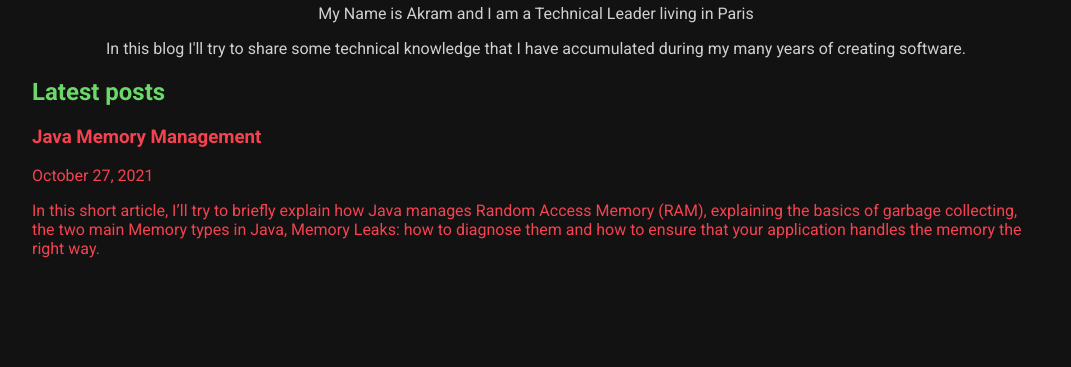
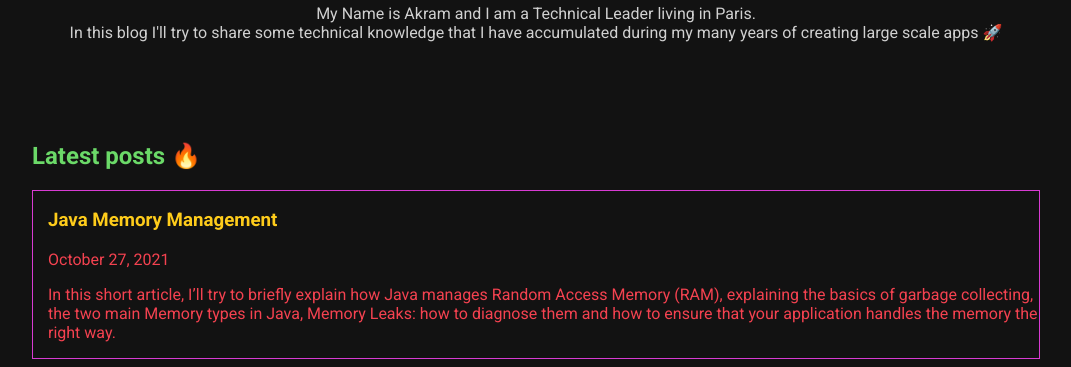
Before and after one commit to FrenchTechLead/ftl-astro, an Astro site: page / in a window 1280 px wide. Shown: the part 461-828 px from the top of the page, without its empty margins (104-1175 px from the left). Before the commit the page ends 800 px from the top, so only its background shows below. Built offline with nearby package versions, Linux system fonts and the light colour scheme; Astro itself is replaced by a stand-in of ours.

Commit message:
update styles

```diff
--- a/src/pages/index.astro
+++ b/src/pages/index.astro
@@ -6,8 +6,9 @@ import "@styles/global.scss";
 import "@styles/index.scss";
 
 
-let title = 'Hi there! Glad to see you here.';
-let description = 'My Name  is Akram and I am a Technical Leader living in Paris'
+let title = 'Hi there 👋 Glad to see you here.';
+let description = 'My Name  is Akram and I am a Technical Leader living in Paris.'
+let description2 = 'In this blog I\'ll try to share some technical knowledge that I have accumulated during my many years of creating large scale apps 🚀'
 let permalink = 'https://frenchtechlead.com/';
 
 
@@ -26,13 +27,13 @@ const techPosts = await Astro.glob('./posts/tech/*.md');
 			<main>
 				<section style="text-align: center;">
 					<img id="akram-pic" width="300px" height="300px" src="/assets/blog/akram.jpg" alt="Akram's picture" title="Akram's picture"/>
-					<h2 style="color: var(--color-txt-white);">{title}</h2>
-					<p>{description}</p>
-					<p>In this blog I'll try to share some technical knowledge that I have accumulated during my many years of creating software.</p>
+					<h2 style="color: var(--color-white);">{title}</h2>
+					<p>{description} <br/> {description2}</p>
 				</section>
 
-				<h2 style="color: var(--color-green);">Latest posts</h2>
-				<section aria-label="Blog post list">
+
+				<section id="latest-posts" aria-label="Blog post list">
+				    <h2 style="color: var(--color-green);">Latest posts 🔥</h2>
 					{techPosts.map((p) => <BlogPostPreview post={p.frontmatter as any} url={p.url} />)}
 				</section>
 			</main>
--- a/src/styles/blog.scss
+++ b/src/styles/blog.scss
@@ -1,7 +1,7 @@
 table,
 th,
 td {
-	border: 1px solid var(--color-txt-white);
+	border: 1px solid var(--color-white);
 	border-collapse: collapse;
 }
 
--- a/src/styles/global.scss
+++ b/src/styles/global.scss
@@ -1,19 +1,18 @@
 :root{
-    --color-txt-white: rgb(255, 255, 255);
-    --color-txt-grey: rgb(208, 208, 208);
+    --color-white: rgb(255, 255, 255);
+    --color-grey: rgb(208, 208, 208);
     --color-green: rgb(107, 217, 104);
     --color-light-blue: rgb(61, 239, 233);
     --color-blue: rgb(57, 146, 255);
     --color-yellow: rgb(254, 204, 27);
     --color-red: rgb(244, 66, 80);
     --color-purple: rgb(216, 59, 210);
-
-    --color-bg-black: rgb(18, 18, 18);
+    --color-black: rgb(18, 18, 18);
 }
 
 html {
-    background: var(--color-bg-black);
-    color: var(--color-txt-grey);
+    background: var(--color-black);
+    color: var(--color-grey);
     font-family: 'Roboto', sans-serif;
     font-style:normal;
     font-weight: 400;
@@ -39,3 +38,14 @@ a{
     text-decoration: none;
     color: var(--color-red);
 }
+
+::-moz-selection {
+    /* Code for Firefox */
+    color: var(--color-black);
+    background: var(--color-yellow);
+}
+
+::selection {
+    color: var(--color-black);
+    background: var(--color-yellow);
+}
--- a/src/styles/index.scss
+++ b/src/styles/index.scss
@@ -4,3 +4,18 @@
     max-width: 300px;
     display: block;
 }
+
+#latest-posts{
+    margin-top: 100px;
+    article{
+        margin-top: 5px;
+        border: 1px solid var(--color-purple);
+        padding-left: 15px;
+        h1{
+            color: var(--color-yellow);
+        }
+    }
+    article:hover{
+        box-shadow: 0 0 5px var(--color-purple);
+    }
+}
```
